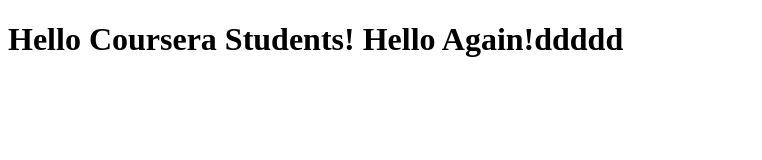
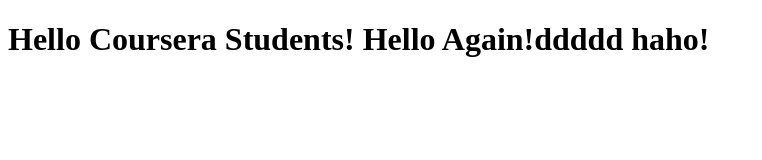
Before and after one commit to Pisztrang/coursera-test, a plain HTML site: page index.html in a window 1280 px wide. Shown: the whole page, without its empty margins (0-762 px from the left). Drawn offline with Linux system fonts and the light colour scheme.

Commit message:
sdfsdf asdfasd

```diff
--- a/index.html
+++ b/index.html
@@ -5,6 +5,6 @@
     <title>Hello Coursera</title>
   </head>
   <body>
-    <h1>Hello Coursera Students! Hello Again!ddddd</h1>
+    <h1>Hello Coursera Students! Hello Again!ddddd haho!</h1>
   </body>
 </html>
```
